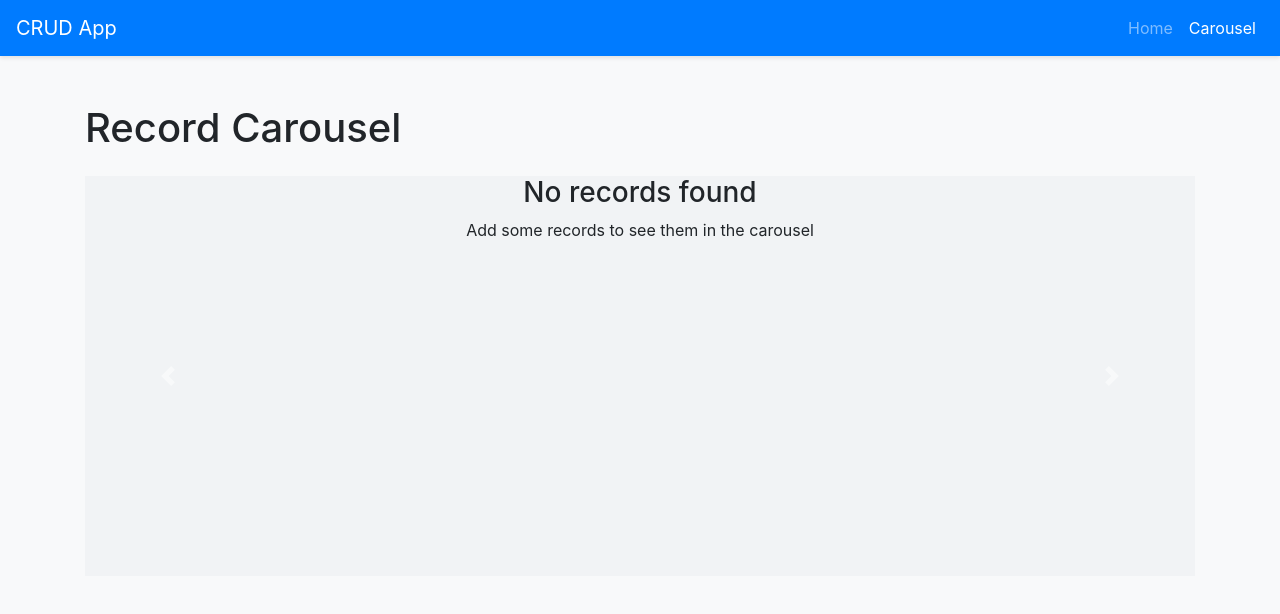
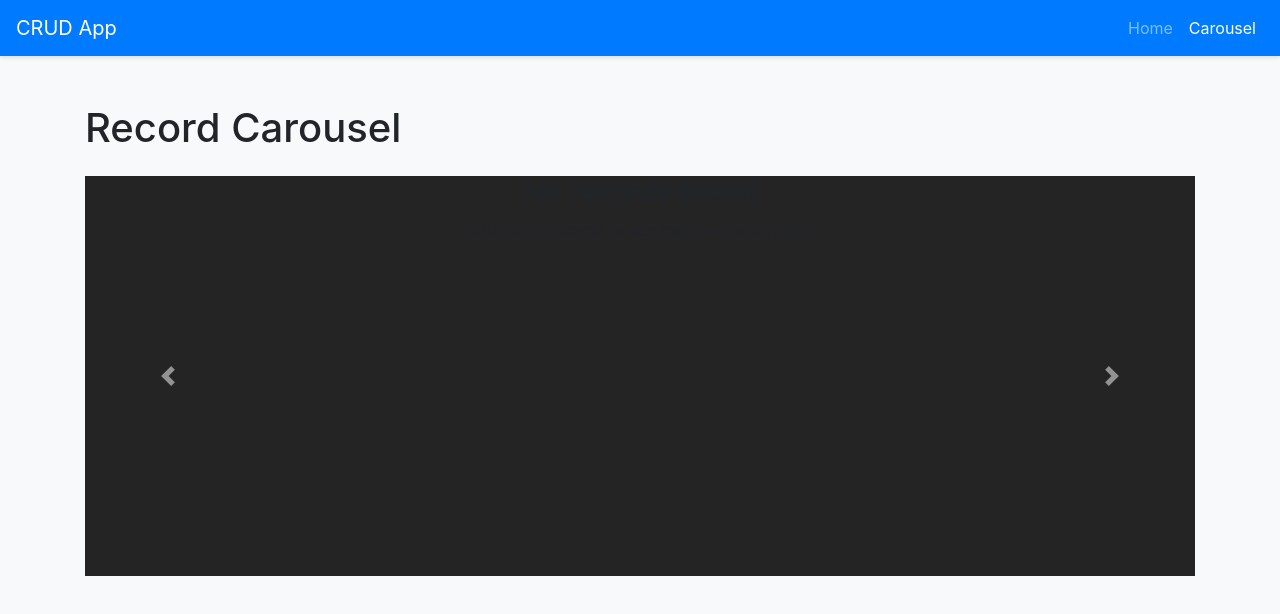
Before and after one commit to bigspacestation/DataManagerWithCarousel, a plain HTML site: page carousel.html in a window 1280 px wide. Drawn offline with nearby package versions, Linux system fonts and the light colour scheme.

Commit message:
Bg changed.

```diff
--- a/css/styles.css
+++ b/css/styles.css
@@ -32,7 +32,7 @@ body {
 
 .carousel-item {
     height: 400px;
-    background-color: #f1f3f5;
+    background-color: #242424;
     display: flex;
     align-items: center;
     justify-content: center;
```
